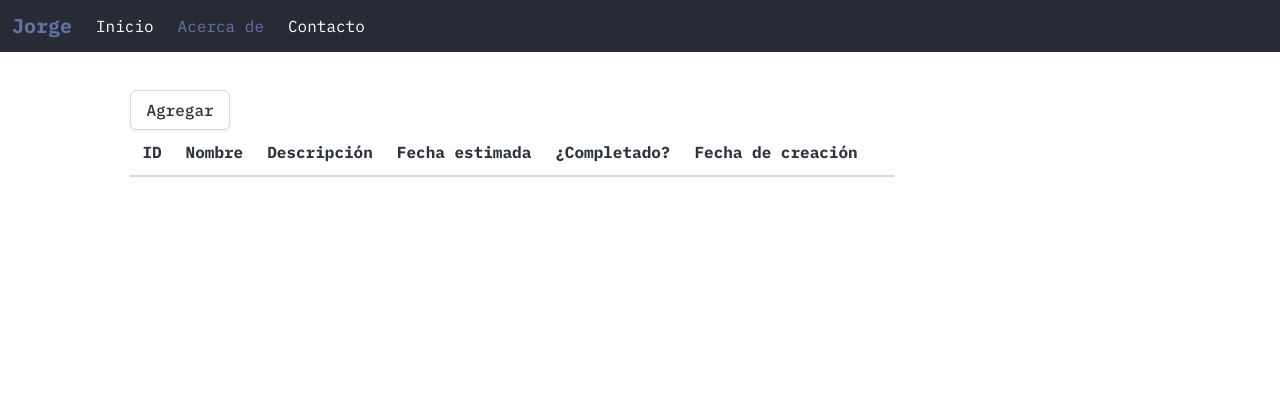
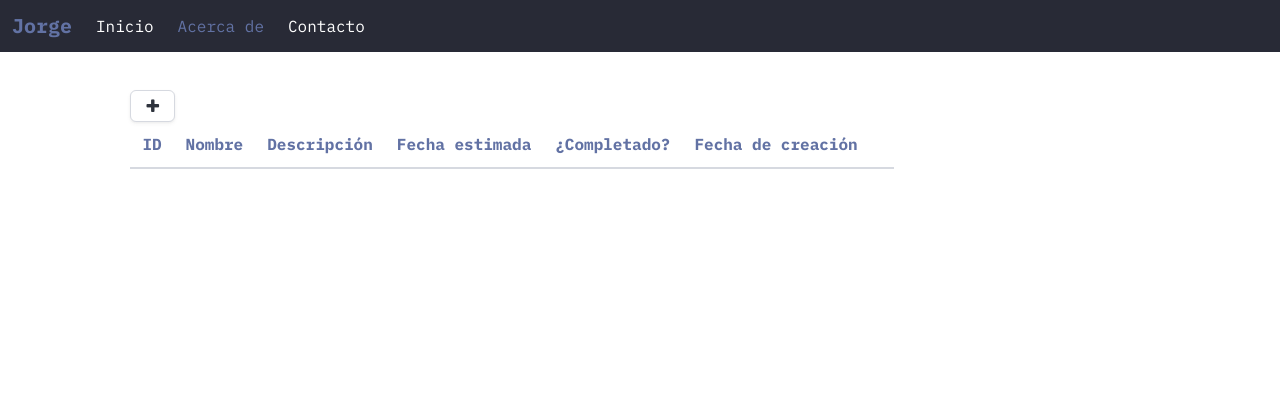
Before and after one commit to jbenitez05/tasks_list, a Flask app: page /about in a window 1280 px wide. Shown: the top 420 px of the page. Run offline with Flask 3, Linux system fonts and the light colour scheme; lists and menus that the app fills with data are empty; parts of the project's set-up code (start-up, migrations or seed data) failed here and were passed over; some libraries are stand-ins or nearby versions.

Commit message:
Feature: ordenar tabla desde el frontend

```diff
--- a/run.py
+++ b/run.py
@@ -68,8 +68,9 @@ def update_task():
                         <td>{{ row['created_on'].date() }}</td>
 
                         <td>
-                            <a href="/task/edit/{{ row['id'] }}"><button class="button">Editar</button></a>
-                            <button class="button" id="delete_{{ row['id'] }}" onclick="deleteRow('{{ row['id'] }}')">Eliminar</button>
+                            <a href="/task/edit/{{ row['id'] }}"><button class="button"><i class="fa fa-pencil-square-o" aria-hidden="true"></i>
+                            </button></a>
+                            <button class="button" id="delete_{{ row['id'] }}" onclick="deleteRow('{{ row['id'] }}')"><i class="fa fa-trash-o" aria-hidden="true"></i></button>
                         </td>
                     </tr>
             ''', row=task)
@@ -78,18 +79,16 @@ def update_task():
 
     return jsonify(success=False, error="Task not found"), 404
 
-
 @app.route('/home')
 def home():
 
     orderby = request.args.get('orderby') or "id"
-    direction = request.args.get('direction') or "up"
-    if direction == "up":
-        orderby = orderby
+    if orderby.startswith('~'):
+        _orderby = ~db.tasks[orderby.replace('~', '')]
     else:
-        orderby = "~" + orderby
+        _orderby = db.tasks[orderby]
 
-    rows = db(db.tasks.is_active == True).select(orderby=orderby)
+    rows = db(db.tasks.is_active == True).select(orderby=_orderby)
     now = datetime.date.today()
 
     for row in rows:
@@ -105,8 +104,7 @@ def home():
                 row['style'] = "color:blue"
             else:
                 row['style'] = "color:green"
-
-    return render_template('index.html', rows=rows)
+    return render_template('index.html', rows=rows, orderby=orderby)
 
 @app.route('/task/<arg>', defaults={'id': None})
 @app.route('/task/<arg>/<id>')
@@ -127,7 +125,7 @@ def task(arg,id):
         is_complete = row['is_complete']
         id = row['id']
 
-    return render_template('task.html', finish_date=finish_date, arg=arg, name=name, description=description, is_complete=is_complete, id=id)
+    return render_template('task.html', finish_date=finish_date, arg=arg, name=name, description=description, is_complete=is_complete, id=id, now=now)
 
 @app.route('/api/task', methods=['POST'])
 def api_task():
@@ -153,7 +151,7 @@ def api_task():
         )
         db.commit()
 
-        if not "errors" in insert:
+        if insert['id'] != None :
 
             response = {
                 'message': 'Tarea creada exitosamente'
@@ -164,7 +162,7 @@ def api_task():
             response = {
                 'message': 'Ha ocurrido un error'
             }
-            code = 500
+            code = 400
 
     elif arg == "edit":
         row = db(db.tasks.id == id).select().last()
--- a/static/css/styles.css
+++ b/static/css/styles.css
@@ -33,3 +33,7 @@ a.navbar-item.active{
 .main-div{
     margin-top: 3%;
 }
+
+.table-link {
+    color:#6272a4
+}
--- a/templates/index.html
+++ b/templates/index.html
@@ -7,23 +7,25 @@
     <div class="column"></div>
     <div class="column is-four-fifths">
         <div>
-            <a href="/task/new"><button class="button">Agregar</button></a>
+            <a href="/task/new"><button class="button"><i class="fa fa-plus" aria-hidden="true"></i></button></a>
         </div>
         <div>
 
             <table class='table'>
                 <thead>
                     <tr>
-                        <th>ID</th>
-                        <th>Nombre</th>
-                        <th>Descripción</th>
-                        <th>Fecha estimada</th>
-                        <th>¿Completado?</th>
-                        <th>Fecha de creación</th>
+                        <th> <a href="{% if orderby == 'id' %}  ?orderby=~id {% elif orderby == '~id' %} ?orderby=id {% else %} ?orderby=id {% endif %}" class="table-link">ID {% if orderby == "id" %} <i class="fa fa-caret-up" aria-hidden="true"></i> {% elif orderby == "~id" %} <i class="fa fa-caret-down" aria-hidden="true"></i>{% endif %} </a> </th>
+                        <th> <a href="{% if orderby == 'name' %}  ?orderby=~name {% elif orderby == '~name' %} ?orderby=name {% else %} ?orderby=name {% endif %}" class="table-link">Nombre {% if orderby == "name" %} <i class="fa fa-caret-up" aria-hidden="true"></i> {% elif orderby == "~name" %} <i class="fa fa-caret-down" aria-hidden="true"></i>{% endif %}</a> </th>
+                        <th> <a href="{% if orderby == 'description' %}  ?orderby=~description {% elif orderby == '~description' %} ?orderby=description {% else %} ?orderby=description {% endif %}" class="table-link">Descripción {% if orderby == "description" %} <i class="fa fa-caret-up" aria-hidden="true"></i> {% elif orderby == "~description" %} <i class="fa fa-caret-down" aria-hidden="true"></i>{% endif %}</a> </th>
+                        <th> <a href="{% if orderby == 'finish_date' %}  ?orderby=~finish_date {% elif orderby == '~finish_date' %} ?orderby=finish_date {% else %} ?orderby=finish_date {% endif %}" class="table-link">Fecha estimada {% if orderby == "finish_date" %} <i class="fa fa-caret-up" aria-hidden="true"></i> {% elif orderby == "~finish_date" %} <i class="fa fa-caret-down" aria-hidden="true"></i>{% endif %}</a> </th>
+                        <th> <a href="{% if orderby == 'is_complete' %}  ?orderby=~is_complete {% elif orderby == '~is_complete' %} ?orderby=is_complete {% else %} ?orderby=is_complete {% endif %}" class="table-link">¿Completado? {% if orderby == "is_complete" %} <i class="fa fa-caret-up" aria-hidden="true"></i> {% elif orderby == "~is_complete" %} <i class="fa fa-caret-down" aria-hidden="true"></i>{% endif %}</a> </th>
+                        <th> <a href="{% if orderby == 'created_on' %}  ?orderby=~created_on {% elif orderby == '~created_on' %} ?orderby=created_on {% else %} ?orderby=created_on {% endif %}" class="table-link">Fecha de creación {% if orderby == "created_on" %} <i class="fa fa-caret-up" aria-hidden="true"></i> {% elif orderby == "~created_on" %} <i class="fa fa-caret-down" aria-hidden="true"></i>{% endif %}</a> </th>
                         <th></th>
                     </tr>
                 </thead>
                 <tbody>
+
+
 
                     {% for row in rows %}
                     <tr id="row-{{ row['id'] }}">
@@ -49,8 +51,9 @@
                         <td>{{ row['created_on'].date() }}</td>
 
                         <td>
-                            <a href="/task/edit/{{ row['id'] }}"><button class="button">Editar</button></a>
-                            <button class="button" id="delete_{{ row['id'] }}" onclick="deleteRow('{{ row['id'] }}')">Eliminar</button>
+                            <a href="/task/edit/{{ row['id'] }}"><button class="button"><i class="fa fa-pencil-square-o" aria-hidden="true"></i>
+                            </button></a>
+                            <button class="button" id="delete_{{ row['id'] }}" onclick="deleteRow('{{ row['id'] }}')"><i class="fa fa-trash-o" aria-hidden="true"></i></button>
                         </td>
                     </tr>
                     {% endfor %}
--- a/templates/layout.html
+++ b/templates/layout.html
@@ -12,7 +12,7 @@
     <link rel="stylesheet" href="static/css/styles.css">
     <link rel="shortcut icon" href="static/images/favicon.ico" type="image/x-icon">
     <link rel="apple-touch-icon" href="static/images/favicon.png">
-    <link rel="stylesheet" href="https://cdnjs.cloudflare.com/ajax/libs/font-awesome/6.5.2/css/all.min.css" integrity="sha512-SnH5WK+bZxgPHs44uWIX+LLJAJ9/2PkPKZ5QiAj6Ta86w+fsb2TkcmfRyVX3pBnMFcV7oQPJkl9QevSCWr3W6A==" crossorigin="anonymous" referrerpolicy="no-referrer" />
+    <link rel="stylesheet" href="https://cdnjs.cloudflare.com/ajax/libs/font-awesome/4.7.0/css/font-awesome.min.css"/>
     <script src="https://unpkg.com/htmx.org@2.0.0"></script>
     <script src="https://cdn.jsdelivr.net/npm/sweetalert2@11"></script>
     {% block head %}
```
Also changed, not shown: templates/task.html (+12 -5 lines).
